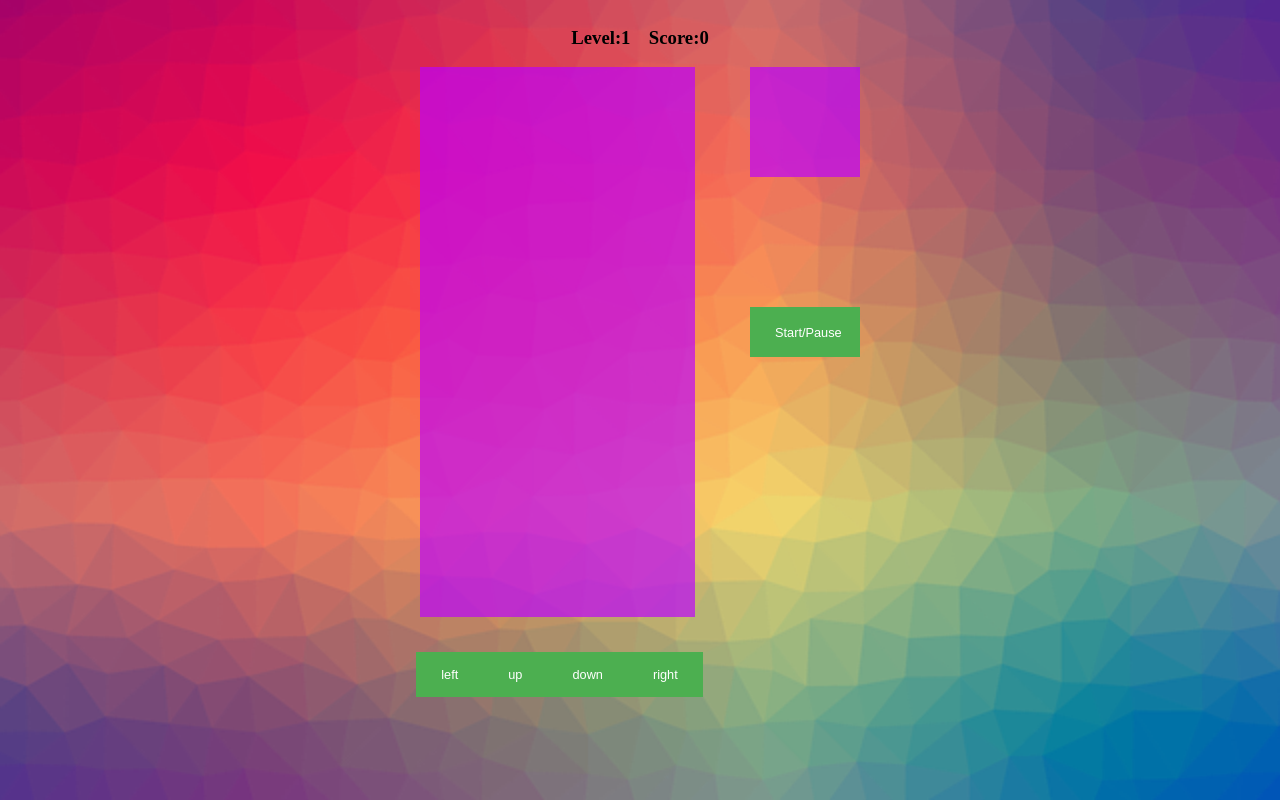
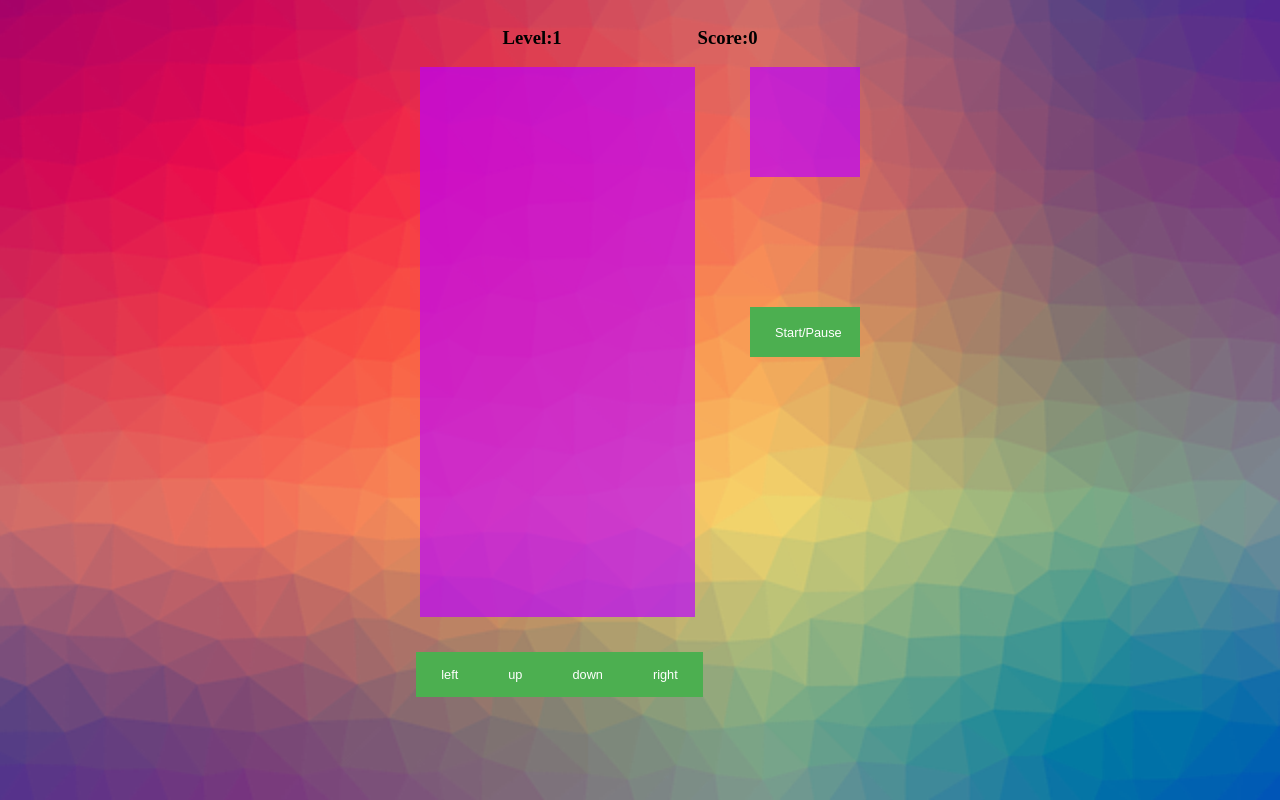
Before and after one commit to Ali-Al-Hadi-Al-Husseini/simple-tetris, a plain HTML site: page index.html in a window 1280 px wide. Drawn offline with Linux system fonts and the light colour scheme.

Commit message:
moved score and level

```diff
--- a/style.css
+++ b/style.css
@@ -75,10 +75,13 @@ body{
   }
 
 .level_and_button{
-    width: calc(var(--gridWidth) / 2);
+    width: calc(var(--gridWidth) - 20px);
     display: flex;
     justify-content: space-between;
-}
+    position: relative;
+    left: -10px;
+  }
+
 .button{
     max-width: 100%;
     max-height: 50px;
```
